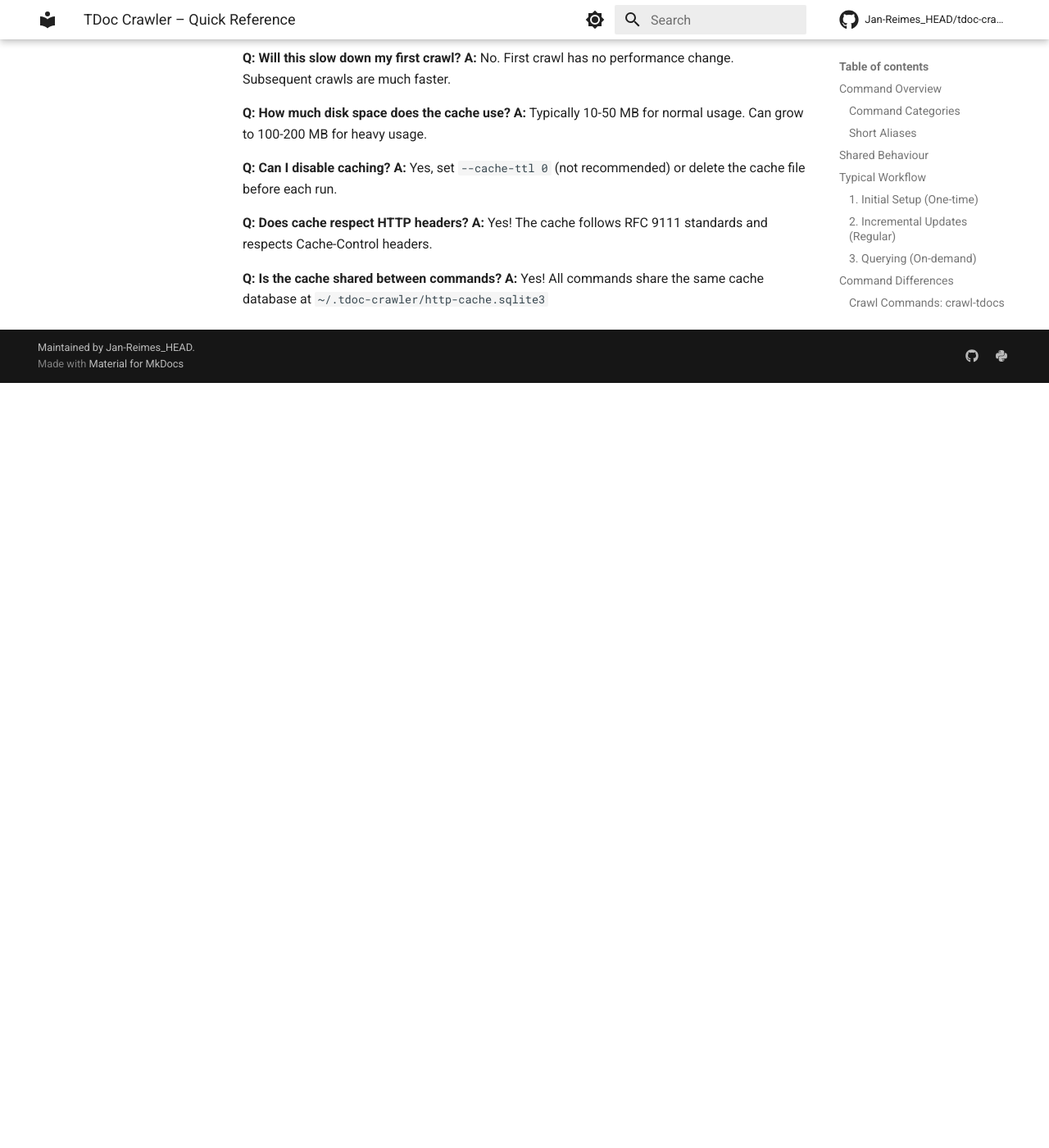
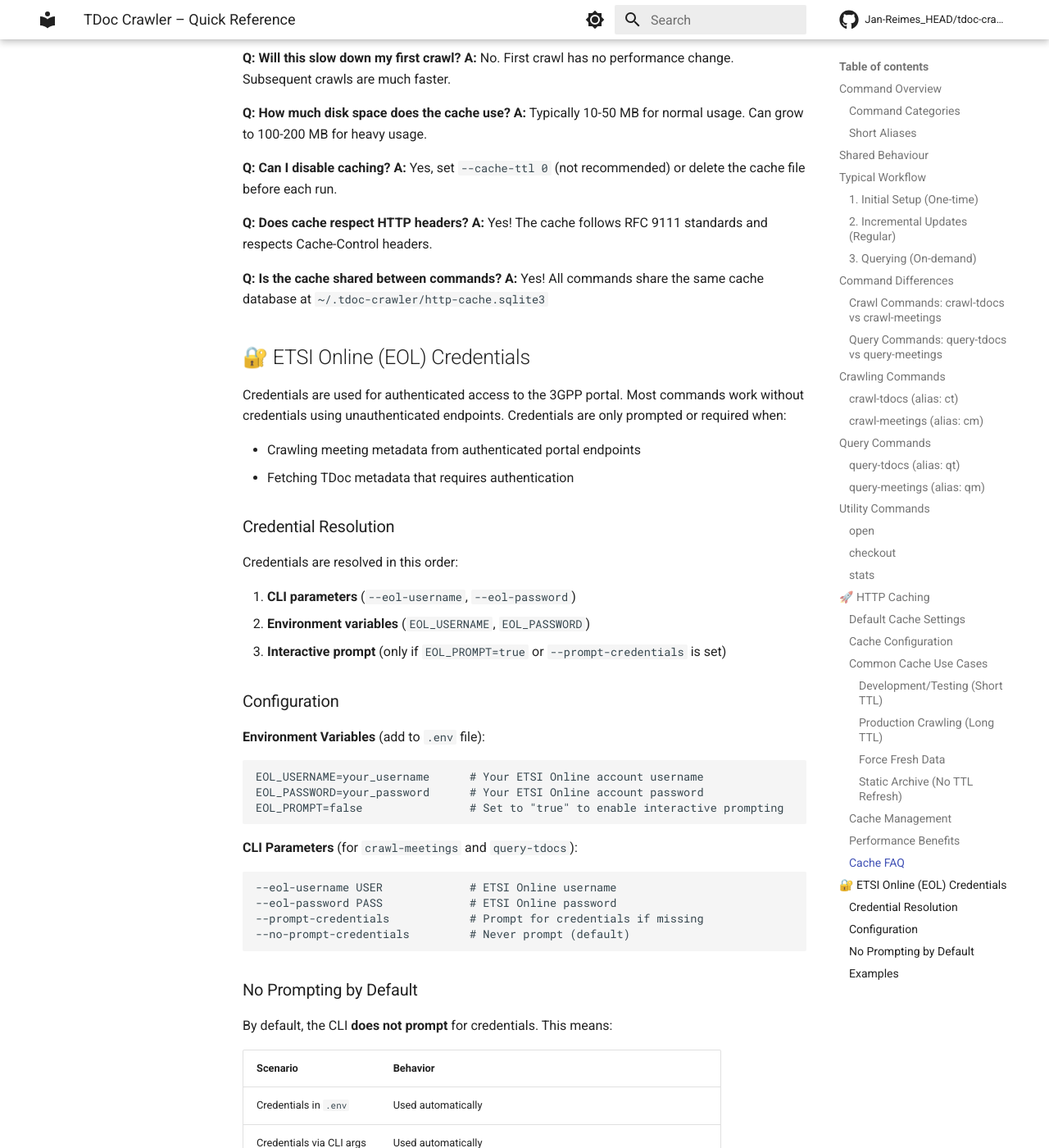
Before and after one commit to jr2804/3gpp-crawler, an MkDocs documentation site: the page built from docs/QUICK_REFERENCE.md, in a window 1280 px wide and 1400 px high, scrolled down 14095 px. Shown: the whole window at 82% size. Built offline with MkDocs 1.6.1 and Material for MkDocs 9.7.7, drawn with Linux system fonts in a browser that asks for light colours; comment, search, counter and statistics services are not loaded; before the commit the page ends 14562 px from its top, so only the background shows below that; some of the changed text lies outside the part shown.

Commit message:
feat(credentials): enhance credential handling and prompting options
- Add EOL_PROMPT environment variable to control interactive prompting.
- Update CLI argument for prompt_credentials to accept None.
- Modify resolve_credentials function to read prompt behavior from EOL_PROMPT if not explicitly set.
- Document credential resolution order and usage in QUICK_REFERENCE.md.

````diff
--- a/docs/QUICK_REFERENCE.md
+++ b/docs/QUICK_REFERENCE.md
@@ -566,3 +566,70 @@ Get-Item "$env:USERPROFILE\.tdoc-crawler\http-cache.sqlite3" | Select-Object Len
 
 **Q: Is the cache shared between commands?**
 **A:** Yes! All commands share the same cache database at `~/.tdoc-crawler/http-cache.sqlite3`
+
+## 🔐 ETSI Online (EOL) Credentials
+
+Credentials are used for authenticated access to the 3GPP portal. Most commands work without credentials using unauthenticated endpoints. Credentials are only prompted or required when:
+
+- Crawling meeting metadata from authenticated portal endpoints
+- Fetching TDoc metadata that requires authentication
+
+### Credential Resolution
+
+Credentials are resolved in this order:
+
+1. **CLI parameters** (`--eol-username`, `--eol-password`)
+2. **Environment variables** (`EOL_USERNAME`, `EOL_PASSWORD`)
+3. **Interactive prompt** (only if `EOL_PROMPT=true` or `--prompt-credentials` is set)
+
+### Configuration
+
+**Environment Variables** (add to `.env` file):
+
+```bash
+EOL_USERNAME=your_username      # Your ETSI Online account username
+EOL_PASSWORD=your_password      # Your ETSI Online account password
+EOL_PROMPT=false                # Set to "true" to enable interactive prompting
+```
+
+**CLI Parameters** (for `crawl-meetings` and `query-tdocs`):
+
+```bash
+--eol-username USER             # ETSI Online username
+--eol-password PASS             # ETSI Online password
+--prompt-credentials            # Prompt for credentials if missing
+--no-prompt-credentials         # Never prompt (default)
+```
+
+### No Prompting by Default
+
+By default, the CLI **does not prompt** for credentials. This means:
+
+| Scenario | Behavior |
+|----------|----------|
+| Credentials in `.env` | Used automatically |
+| Credentials via CLI args | Used automatically |
+| No credentials provided | Command proceeds without auth (uses unauthenticated endpoints) |
+| `EOL_PROMPT=true` | Prompts interactively when credentials missing |
+
+### Examples
+
+```bash
+# Using environment variables
+export EOL_USERNAME=myuser
+export EOL_PASSWORD=mypass
+tdoc-crawler crawl-meetings
+
+# Using CLI parameters
+tdoc-crawler crawl-meetings --eol-username myuser --eol-password mypass
+
+# Enabling interactive prompting
+export EOL_PROMPT=true
+tdoc-crawler crawl-meetings  # Will prompt if credentials missing
+
+# Or use CLI flag
+tdoc-crawler crawl-meetings --prompt-credentials
+
+# Running without credentials (uses unauthenticated endpoints)
+tdoc-crawler crawl-meetings  # Works, may be slower
+```
````
Also changed, not shown: 4 other files.
